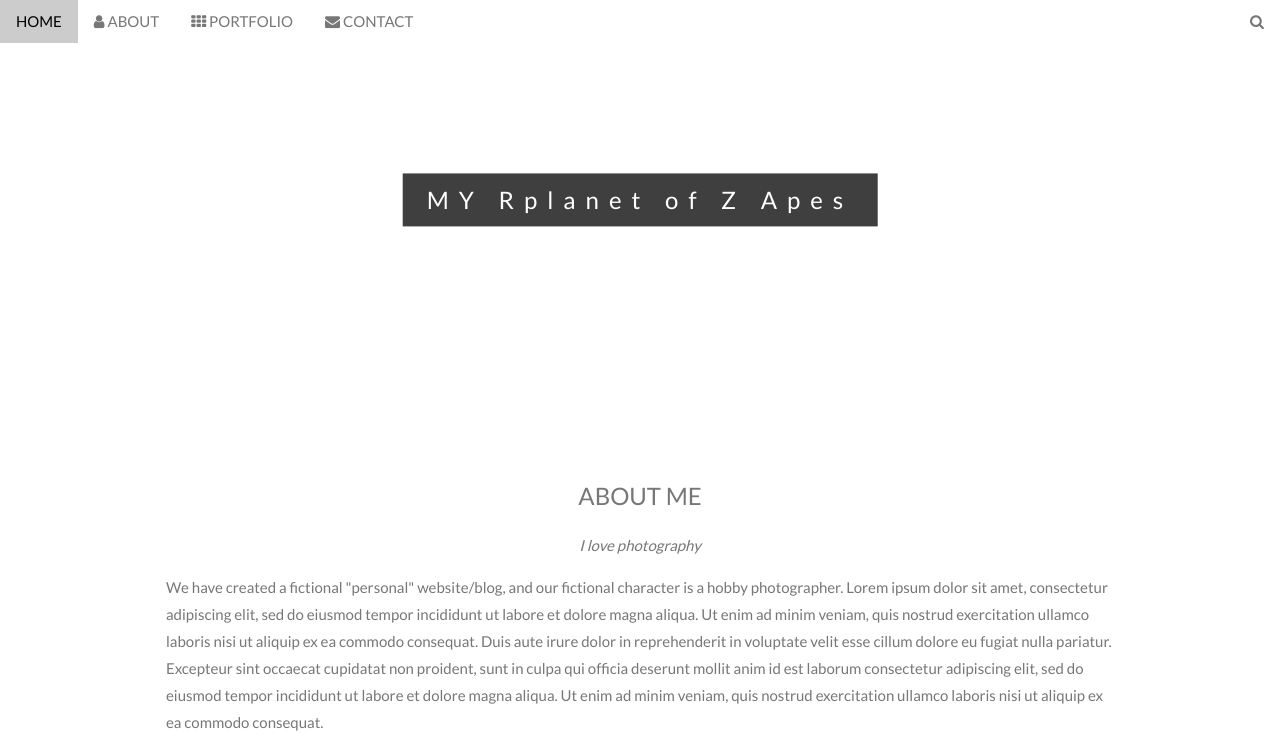
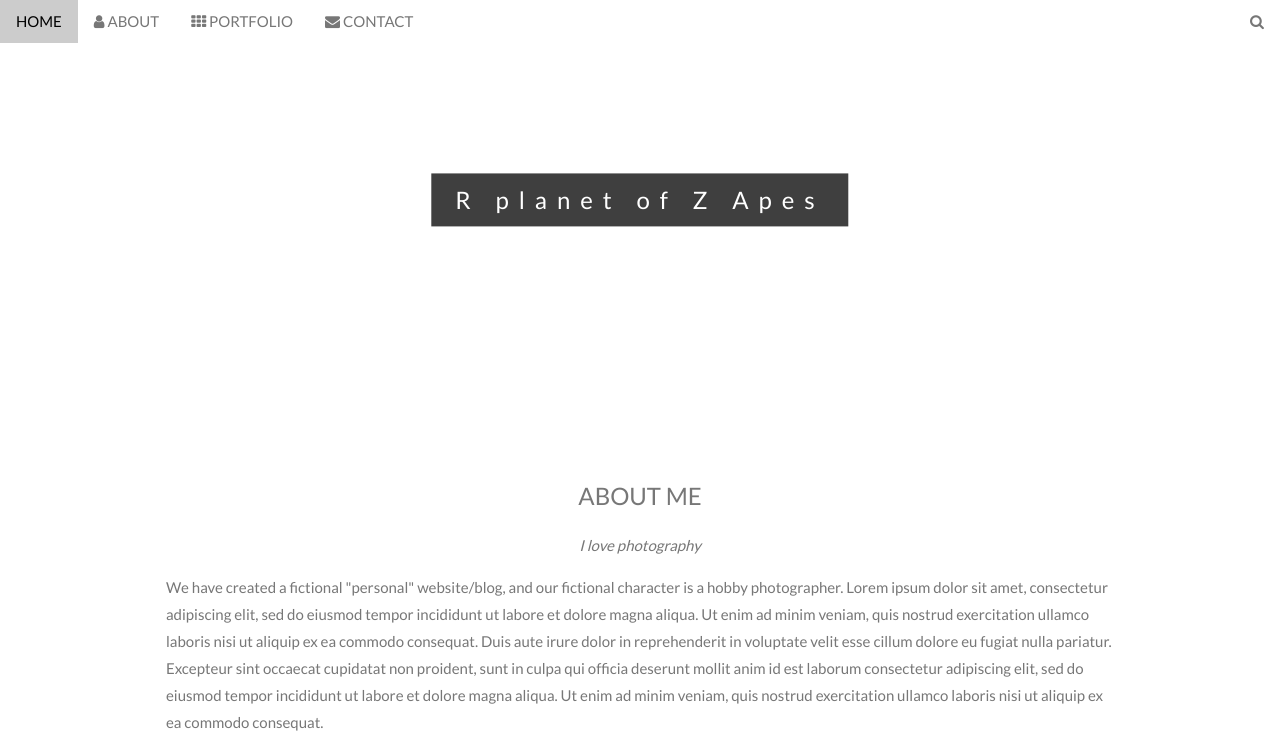
Before and after one commit to Madcowdezz/Madcowdezz.github.io, a plain HTML site: page index.html in a window 1280 px wide. Shown: the top 748 px of the page. Drawn offline with nearby package versions, Linux system fonts and the light colour scheme.

Commit message:
Update index.html

```diff
--- a/index.html
+++ b/index.html
@@ -80,7 +80,7 @@ body, html {
 <!-- First Parallax Image with Logo Text -->
 <div class="bgimg-1 w3-display-container w3-opacity-min" id="home">
   <div class="w3-display-middle" style="white-space:nowrap;">
-    <span class="w3-center w3-padding-large w3-black w3-xlarge w3-wide w3-animate-opacity">MY <span class="w3-hide-small">Rplanet of</span> Z Apes</span>
+    <span class="w3-center w3-padding-large w3-black w3-xlarge w3-wide w3-animate-opacity">R <span class="w3-hide-small">planet of</span> Z Apes</span>
   </div>
 </div>
 
```
